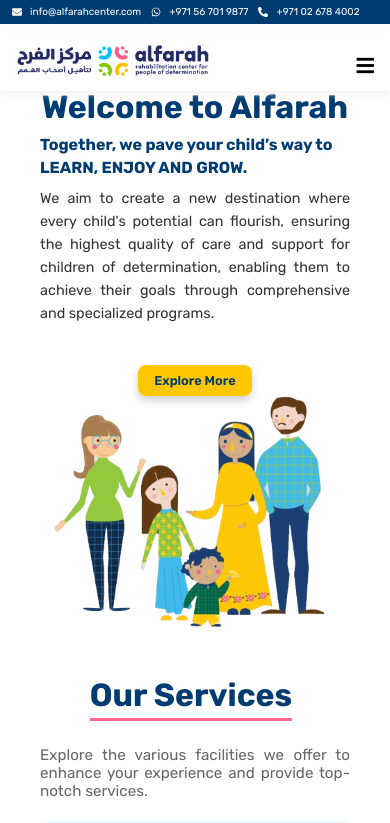
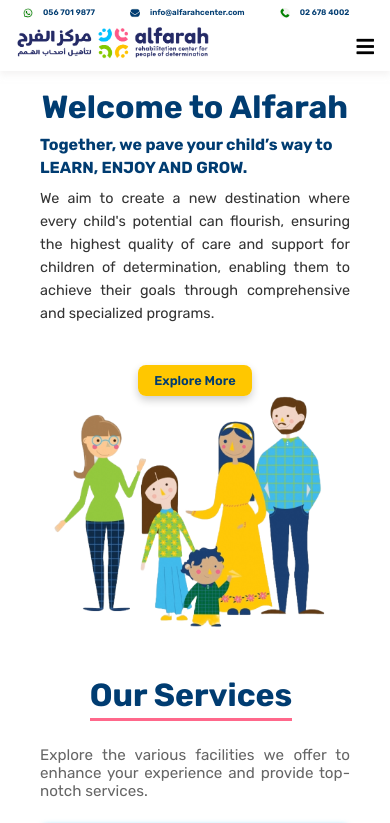
Before and after one commit to Dhoke84/frontend-alfarah, a React (Vite) app: page / in a window 390 px wide. Shown: the top 823 px of the page. Built offline with nearby package versions, Linux system fonts and the light colour scheme.

Commit message:
header new fix

```diff
--- a/src/components/Navbar.jsx
+++ b/src/components/Navbar.jsx
@@ -41,20 +41,7 @@ const Navbar = () => {
 
   return (
     <>
-      <div className="top-bar">
-        <div className="top-bar-item">
-          <FaEnvelope className="top-bar-icon" />
-          <a href="mailto:info@alfarahcenter.com" className="top-bar-link">info@alfarahcenter.com</a>
-        </div>
-        <div className="top-bar-item">
-          <FaWhatsapp className="top-bar-icon" />
-          <a href="https://wa.me/971567019877" className="top-bar-link">+971 56 701 9877</a>
-        </div>
-        <div className="top-bar-item">
-          <FaPhoneAlt className="top-bar-icon" />
-          <a href="tel:+971026784002" className="top-bar-link">+971 02 678 4002</a>
-        </div>
-      </div>
+
 
     <header className="header">
 
@@ -62,6 +49,37 @@ const Navbar = () => {
       <div className="header-container">
         <div className="header-logo">
           <img src={logo} alt="LOGO IMAGE" />
+
+          <div className="contact-info2">
+      {/* WhatsApp Contact */}
+      <div className="contact-item2">
+        <FaWhatsapp className="icon2" style={{ color: 'green' }} />
+        <a
+          href="https://wa.me/971567019877" // Corrected the link
+          target="_blank"
+          rel="noopener noreferrer"
+          className="contact-link-2" >
+
+          056 701 9877
+        </a>
+      </div>
+
+      {/* Email Contact */}
+      <div className="contact-item2">
+        <FaEnvelope className="icon2" />
+        <a href="mailto:info@alfarahcenter.com" className="contact-link-2" >
+          info@alfarahcenter.com
+        </a>
+      </div>
+
+      {/* Phone Contact */}
+      <div className="contact-item2">
+        <FaPhoneAlt className="icon2" style={{ color: 'green' }} />
+        <a href="tel:+971026784002" className="contact-link-2">
+          02 678 4002
+        </a>
+      </div>
+    </div>
         </div>
 
         {/* Menu icon for mobile view */}
@@ -77,6 +95,7 @@ const Navbar = () => {
           id="close-icon"
           onClick={toggleMenu}
         ></div>
+
 
         <div className="header-link">
           <Link to="/faq" id="faq-link">FAQs</Link>
--- a/src/styles/responsive.css
+++ b/src/styles/responsive.css
@@ -53,6 +53,7 @@
 
   .header {
     padding: 1rem 2rem;
+    margin-top: 2rem;
     z-index: 5000;
     position: fixed;
   }
@@ -110,7 +111,7 @@
   .main-nav {
 
     position: fixed; /* Fixed positioning to ensure it stays in the same place */
-    top: 6.5rem; /* Adjust top position */
+  top: 8rem;
     left: 50%;
     transform: translateX(-50%); /* Center horizontally */
      /* Or your preferred color */
@@ -985,6 +986,7 @@ width: 100%;
 
   .header {
     padding: 1rem 2rem;
+    margin-top: 3rem;
     z-index: 5000;
     position: fixed;
   }
@@ -1041,7 +1043,7 @@ width: 100%;
   .main-nav {
 
     position: fixed; /* Fixed positioning to ensure it stays in the same place */
-    top: 9rem; /* Adjust top position */
+    top: 12rem;
     left: 50%;
     transform: translateX(-50%); /* Center horizontally */
      /* Or your preferred color */
--- a/src/styles/style.css
+++ b/src/styles/style.css
@@ -61,21 +61,28 @@ body {
   padding: 2rem 8rem;
   background-color: white;
   position: fixed;
-  top: 4%;
+top : 0%;
   left: 0;
   z-index: 100;
   box-shadow: 0 4px 6px rgba(236, 234, 234, 0.5); /* White shadow effect */
 }
 
 
-.header .header-container {
+.header .header-logo {
   display: flex;
   align-items: center;
   justify-content: space-between;
 }
 
+.header .header-container {
+  display: flex;
+  align-items: center;
+  justify-content: space-between;
+}
+
 .header .header-container .header-logo img {
   width: 20vw;
+  margin-right:2rem;
 }
 
 .header .logo {
@@ -2015,77 +2022,111 @@ display: list-item;
     cursor: pointer;
     font-size: 24px;
   }
-/* Top Bar */
-.top-bar {
-  display: flex;
-  justify-content: flex-start;
-  align-items: center;
-  background-color: var(--color); /* Blue background */
-  padding: 1rem 8rem; /* Adjust padding as necessary */
-  z-index: 1000; /* Make sure it appears on top */
-  position: fixed; /* Fix the top bar to the top of the viewport */
-  top: 0; /* Position the top bar at the top of the page */
-  left: 0; /* Ensure it spans the entire width */
-  right: 0; /* Ensure it spans the entire width */
-  width: 100%; /* Ensure it covers the entire width of the page */
-  box-sizing: border-box; /* Ensure padding doesn't mess up the width */
-  height: auto; /* Adjust height automatically */
-}
-
-/* For smaller screens like tablets and mobile */
-.top-bar-item {
-  display: flex;
-  align-items: center;
-  margin-right: 20px;
-}
-
-.top-bar-icon {
-  color: white;
-  margin-right: 8px;
-}
-
-.top-bar-link {
-  color: white;
-  text-decoration: none;
-  font-size: 14px;
-}
-
-/* Media Queries for Responsiveness */
-
-/* For Tablets (up to 768px) */
-@media screen and (max-width: 768px) {
-  .top-bar {
-    padding: 8px 16px; /* Smaller padding for tablet */
-  }
-
-  .top-bar-item {
-    margin-right: 15px; /* Adjust spacing for tablet view */
-  }
-
-  .top-bar-link {
-    font-size: 13px; /* Smaller font for tablets */
-  }
-
-  .top-bar-icon {
-    font-size: 16px; /* Adjust icon size for tablets */
-  }
-}
-
-/* For Mobile Devices (up to 480px) */
-@media screen and (max-width: 480px) {
-  .top-bar {
-    padding: 6px 12px; /* Smaller padding for mobile */
-  }
-
-  .top-bar-item {
-    margin-right: 10px; /* Adjust spacing for mobile */
-  }
-
-  .top-bar-link {
-    font-size: 10px; /* Smaller font for mobile */
-  }
-
-  .top-bar-icon {
-    font-size: 10px; /* Adjust icon size for mobile */
-  }
-}
+
+
+  .contact-info-2 {
+    display: flex;
+    text-align: right;
+    flex-direction: column;
+gap: 1rem;
+  }
+
+  .contact-info-2 h2 {
+    font-size: 4rem;
+    color: var(--color); /* Primary color */
+    margin-left: 1rem;
+    text-align: right;
+    position: relative; /* For positioning the pseudo-element */
+    display: inline-block; /* Ensure the width matches the text content */
+  }
+
+  .contact-info2 {
+    display: flex;
+    flex-direction: row; /* Row layout for items */
+    align-items: flex-start; /* Ensures items align at the start */
+    justify-content: flex-start; /* Ensures items start from the beginning */
+    padding: 5px;
+    margin: 0 auto;
+    gap: 20px;
+  }
+
+  .contact-item2 {
+    display: flex;
+    align-items: flex-start; /* Ensures text and icon align at the start */
+    gap: 10px;
+  }
+
+  .contact-link-2 {
+    font-size: 1.5rem;
+    margin-top: 5px;
+    color: var(--color);
+    font-weight:600;
+  }
+  .icon2 {
+    font-size: 30px;
+    color: var(--color);
+  }
+
+  .contact-item2 span {
+    font-size: 4rem;
+    color: var(--color);
+    word-wrap: break-word;
+  }
+
+  @media screen and (max-width: 768px) {
+    .contact-info2 {
+      position: fixed;
+      top: 0%;
+      left: 0%;
+      flex-direction: row; /* Switch to column layout for smaller screens */
+      align-items: flex-start; /* Maintain alignment at the start */
+      padding: 1.5rem;
+
+      background-color: white;
+      width: 100%;
+    }
+
+    .contact-item2 span {
+      font-size: 15px;
+      color: var(--color)
+
+    }
+    .contact-link-2 {
+      font-size: 1rem;
+      margin-top: 0px;
+      color: var(--color);
+      font-weight:600;
+    }
+
+    .icon2 {
+      font-size: 20px;
+      margin-top: 0px;
+      background-color: none;
+    }
+  }
+
+  @media screen and (max-width: 480px) {
+    .contact-info2 {
+      position: fixed;
+      top: 0%;
+      left: 0%;
+      flex-direction: row; /* Switch to column layout for smaller screens */
+      align-items: flex-start; /* Maintain alignment at the start */
+      padding: 1rem;
+      background-color: white;
+      width: 100%;
+    }
+
+    .contact-item2 span {
+      font-size: 5px;
+      color: var(--color)
+
+
+    }
+
+    .icon2 {
+      font-size: 10px;
+      background-color: none;
+      margin-top: 0;
+    }
+  }
```
